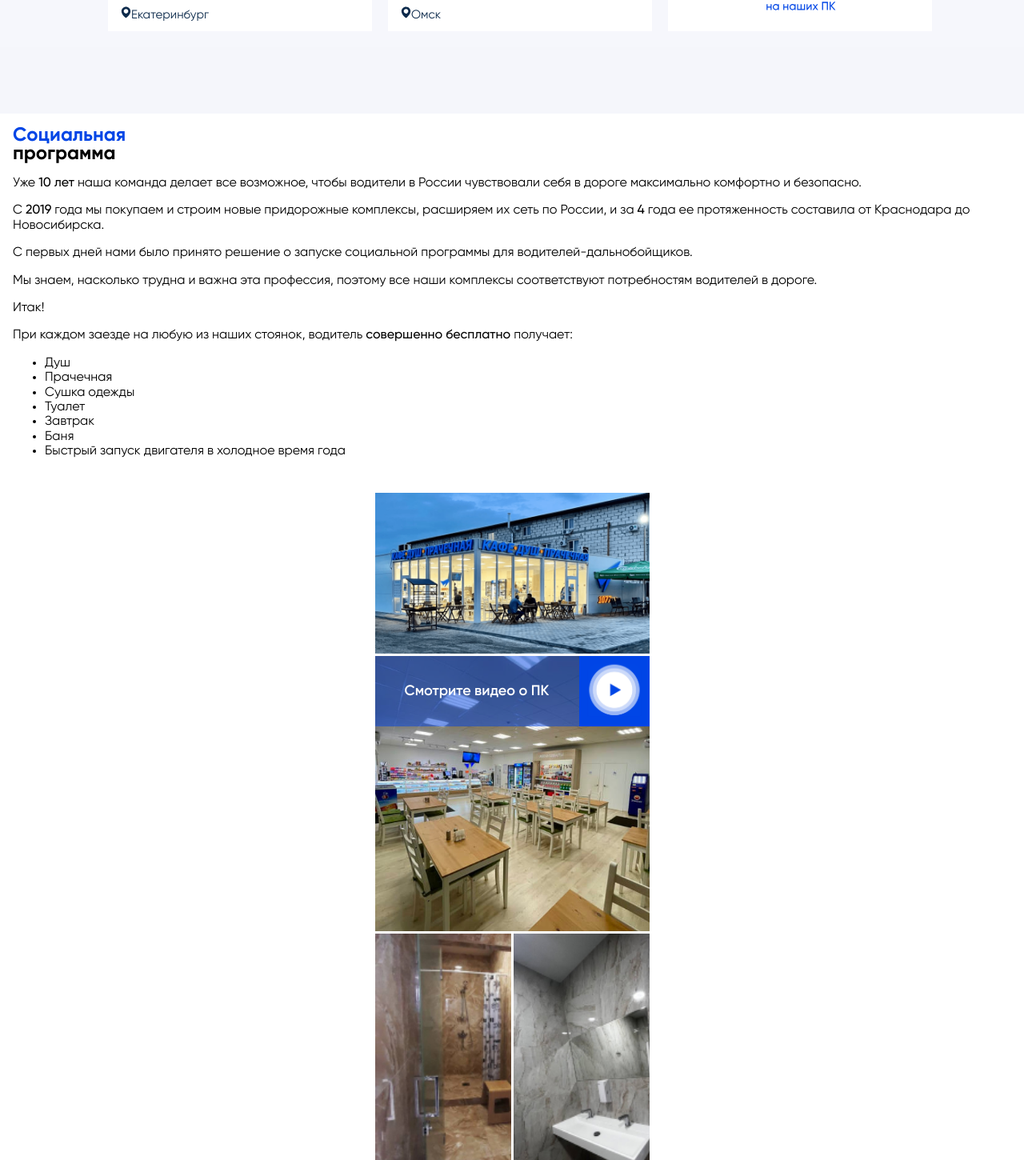
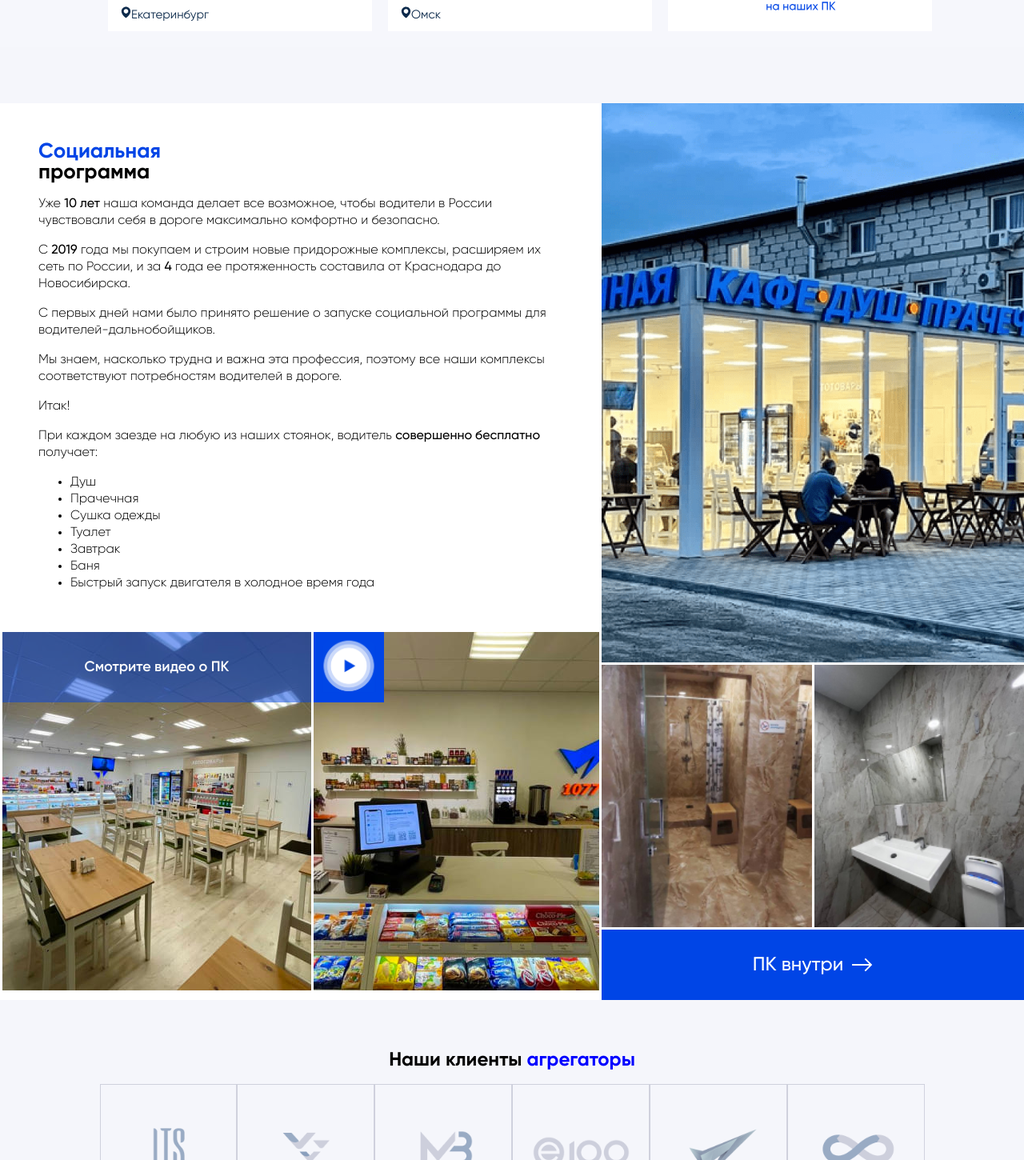
Before and after one commit to vademich/landing-pk, an Angular app: page / in a window 1280 px wide. Shown: the part 2171-3621 px from the top of the page at 80% size. Built offline with nearby package versions, Linux system fonts and the light colour scheme.

Commit message:
отзывчивость для соц программы

```diff
--- a/src/app/components/soc-prog/soc-prog.c1440px.less
+++ b/src/app/components/soc-prog/soc-prog.c1080px.less
@@ -1,6 +1,5 @@
-
-@media (min-width: 1440px) {
-    .do1439px {
+@media (min-width: 1080px) {
+    .do1079px {
         display: none;
     }
     .screen {
@@ -22,12 +21,10 @@
         padding-bottom: 34px;
     }
     .title {
-        font-size: 40px;
         font-weight: 700;
         line-height: 50px;
     }
     .title-text {
-        display: flex;
         margin-top: 32px;
         margin-left: 32px;
     }
@@ -38,8 +35,6 @@
         width: 100%;
     }
     .canteen {
-        width: 446px;
-        height: 448px;
         margin-right: 3px;
     }
     .minimarket {
@@ -47,15 +42,13 @@
         background-position: bottom left;
         background-repeat: no-repeat;
         background-size: cover;
-        width: 437px;
-        height: 448px;
         margin-right: 3px;
     }
     .blockR {
         width: 100%;
     }
     .exterior {
-        background-image: url(../../../assets/images/rostov-crop.png);
+        background-image: url(../../../assets/images/rostov.png);
         background-size: cover;
         width: 100%;
         height: 699px;
@@ -63,7 +56,6 @@
     }
     .bathroom {
         display: flex;
-        height: 298px;
         width: 100%;
     }
     #bath() {
@@ -85,4 +77,48 @@
     .pk-inside {
         height: 88px;
     }
+
 }
+@media (min-width: 1080px) and (max-width: 1439px) {
+    .title-text {
+        display: block;
+    }
+    .title {
+        font-size: 26px;
+        line-height: 26px;
+        width: 160px;
+    }
+    .text {
+        padding-left: 0;
+    }
+    .canteen {
+        width: 386px;
+        height: 448px;
+    }
+    .minimarket {
+        width: 357px;
+        height: 448px;
+    }
+    .bathroom {
+        height: 328px;
+    }
+}
+@media (min-width: 1440px) {
+    .title-text {
+        display: flex;
+    }
+    .title {
+        font-size: 40px;
+    }
+    .canteen {
+        width: 446px;
+        height: 448px;
+    }
+    .minimarket {
+        width: 437px;
+        height: 448px;
+    }
+    .bathroom {
+        height: 298px;
+    }
+}
--- a/src/app/components/soc-prog/soc-prog.component.html
+++ b/src/app/components/soc-prog/soc-prog.component.html
@@ -1,4 +1,4 @@
-<div class="screen do1439px">
+<div class="screen do1079px">
     <div class="content">
         <div class="title-text">
             <div class="title">
@@ -31,6 +31,7 @@
                 </ul>
             </div>
         </div>
+        <div style="display: flex; flex-wrap: wrap;">
             <div class="photo-block">
                 <div class="exterior"></div>
             </div>
@@ -45,7 +46,7 @@
                 </div>
             </div>
             <div class="photo-block">
-            <div style="width: 343px;">
+                <div class="wrap-bathroom">
                     <div class="bathroom">
                         <div class="bathroom-1"></div>
                         <div class="bathroom-2"></div>
@@ -57,15 +58,15 @@
             </div>
         </div>
     </div>
+</div>
 
-<div class="screen c1440px">
+<div class="screen c1080px">
     <div class="content">
 
         <div class="blockL">
             <div class="title-text">
                 <div class="title">
-                    <span style="color: #0045E6;">Социальная</span>
-                    <br>
+                    <span style="color: #0045E6;">Социальная </span>
                     <span>программа</span>
                 </div>
                 <div class="text">
--- a/src/app/components/soc-prog/soc-prog.component.ts
+++ b/src/app/components/soc-prog/soc-prog.component.ts
@@ -3,7 +3,7 @@ import { Component } from '@angular/core';
 @Component({
   selector: 'app-soc-prog',
   templateUrl: './soc-prog.component.html',
-  styleUrls: ['./soc-prog.do1439px.less', './soc-prog.c1440px.less']
+  styleUrls: ['./soc-prog.do1079px.less', './soc-prog.c1080px.less']
 })
 export class SocProgComponent {
 
--- a/src/app/components/soc-prog/soc-prog.do1439px.less
+++ b/src/app/components/soc-prog/soc-prog.do1079px.less
@@ -25,16 +25,19 @@
     padding-bottom: 27px;
 }
 .photo-block {
-    width: 100%; display: flex; justify-content: center;
+    display: flex;
+    justify-content: center;
+    flex-grow: 2;
 }
 .exterior {
     background-image: url(../../../assets/images/rostov.png);
     background-repeat: no-repeat;
-    background-position: left bottom;
+    background-position: center bottom;
     background-size: cover;
     width: 343px;
-    height: 201px;
+    height: 448px;
     margin-bottom: 3px;
+    flex-grow: 2;
 }
 .canteen {
     background-image: url(../../../assets/images/soc-prog/pic-2.jpg);
@@ -42,9 +45,11 @@
     background-position: center;
     background-size: cover;
     width: 343px;
-    height: 344px;
+    margin: 0 3px;
+    height: 448px;
     margin-bottom: 3px;
     display: flex;
+    flex-grow: 2;
 }
 .strip {
     width: calc(100% - 88px);
@@ -60,12 +65,31 @@
     line-height: 17px;
     color: white;
 }
+.wrap-bathroom {
+    width: 100%;
+    height: 448px;
+}
 .bathroom {
-    width: 343px;
-    height: 344px;
+    min-width: 300px;
+    max-width: 530px;
+    height: 360px;
     display: flex;
     flex-direction: row;
     margin-bottom: 3px;
+}
+@media (min-width: 501px) and (max-width: 648px) {
+    .wrap-bathroom {height: 100%;}
+    .bathroom {
+        height: 0;
+        margin: 0;
+    }
+}
+@media (min-width: 690px) and (max-width: 992px) {
+    .wrap-bathroom {height: 100%;}
+    .bathroom {
+        height: 0;
+        margin: 0;
+    }
 }
 .bathroom-1 {
     background-image: url(../../../assets/images/soc-prog/pic-4.jpg);
@@ -73,7 +97,7 @@
     background-position: left top;
     background-size: cover;
     width: 50%;
-    height: 344px;
+    height: 100%;
     margin-right: 3px;
 }
 .bathroom-2 {
@@ -82,7 +106,7 @@
     background-position: left top;
     background-size: cover;
     width: 50%;
-    height: 344px;
+    height: 100%;
 }
 .pk-inside {
     width: 100%;
@@ -177,8 +201,8 @@ b {font-weight: 500}
         margin-left: 0px;
     }
 }
-@media (max-width: 1439px) {
-    .c1440px {
+@media (max-width: 1079px) {
+    .c1080px {
         display: none;
     }
 }
```
Lines whose indentation alone changed are shown as unchanged.
